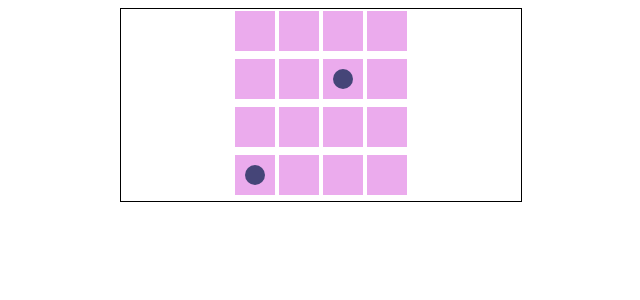
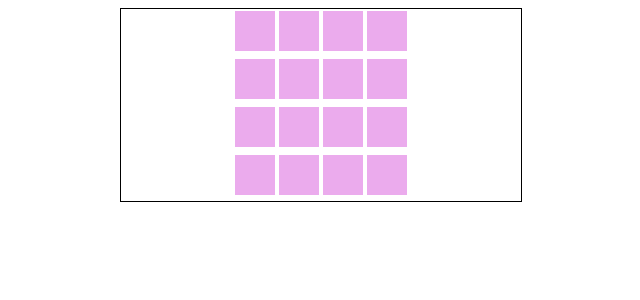
Before and after one commit to julianmnst/minesweeper-vue, a Vue app: page / in a window 1280 px wide. Shown: the top 300 px of the page, without its empty margins (319-959 px from the left). Built offline with nearby package versions, Linux system fonts and the light colour scheme; the HTML template or start-up script is replaced by a standard one.

Commit message:
Basic reveal function

```diff
--- a/src/App.vue
+++ b/src/App.vue
@@ -7,19 +7,10 @@
 <script>
 import Board from './components/Board'
 
-let cells = {
-
-}
-
 export default {
   name: 'app',
   components: {
     Board
-  },
-  data() {
-    return {
-      cells
-    }
   }
 }
 </script>
--- a/src/components/Cell.vue
+++ b/src/components/Cell.vue
@@ -1,7 +1,7 @@
 <template>
-	<div class="cell">
+	<div v-bind:class="{ revealed: cell.revealed, cell: true }" @click="revealCell">
 		<span v-if="flagged" class="flag">?</span>
-		<div v-if="cell.mined" class="mine"></div>
+		<div v-if="cell.mined && cell.revealed" class="mine"></div>
 	</div>
 </template>
 <script>
@@ -19,6 +19,11 @@ export default {
 		cell() {
 			return this.$store.state.cells[this.coordinates.row][this.coordinates.col];
 		}
+	},
+	methods: {
+		revealCell() {
+			this.$store.dispatch('revealCell', { coordinates: this.coordinates })
+		}
 	}
 }
 </script>
@@ -31,6 +36,11 @@ export default {
 	margin: 1px;
 	display: inline-block;
 }
+
+.revealed {
+	background-color: #ad8cf3 !important;
+}
+
 .flag {
 	color: white;
 }
--- a/src/store.js
+++ b/src/store.js
@@ -6,16 +6,20 @@ Vue.use(Vuex)
 export default new Vuex.Store({
   state: {
   	cells: [
-  		[{mined:false},{mined:false},{mined:false},{mined:false}],
-  		[{mined:false},{mined:false},{mined:true},{mined:false}],
-  		[{mined:false},{mined:false},{mined:false},{mined:false}],
-  		[{mined:true},{mined:false},{mined:false},{mined:false}]
+  		[{mined:false, revealed: false},{mined:false, revealed: false},{mined:false, revealed: false},{mined:false, revealed: false}],
+  		[{mined:false, revealed: false},{mined:false, revealed: false},{mined:true, revealed: false},{mined:false, revealed: false}],
+  		[{mined:false, revealed: false},{mined:false, revealed: false},{mined:false, revealed: false},{mined:false, revealed: false}],
+  		[{mined:true, revealed: false},{mined:false, revealed: false},{mined:false, revealed: false},{mined:false, revealed: false}]
   	]
   },
   mutations: {
-
+  	reveal(state, {row, col}) {
+  		state.cells[row][col].revealed = true;
+  	}
   },
   actions: {
-
+  	revealCell({ commit }, { coordinates }) {
+  		commit('reveal', coordinates)
+  	}
   }
 })
```
